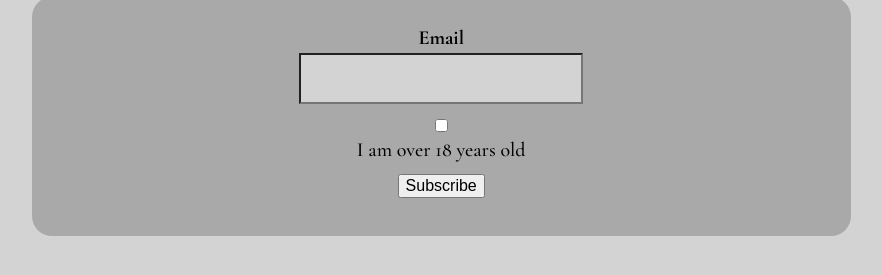
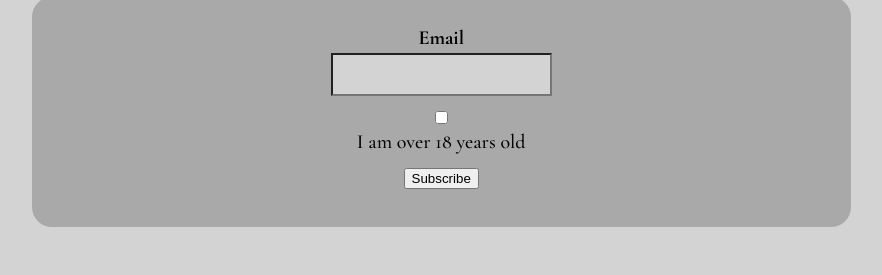
Before and after one commit to eprzystal/imtd_lab3, a plain HTML site: page index.html in a window 1280 px wide. Shown: the part 139-414 px from the top of the page, without its empty margins (186-1068 px from the left). Drawn offline with nearby package versions, Linux system fonts and the light colour scheme; a web font is replaced by a local one.

Commit message:
change reset.css

```diff
--- a/css/_normalize-form.css
+++ /dev/null
@@ -1,169 +0,0 @@
-/*! normalize.css v5.0.0 | MIT License | github.com/necolas/normalize.css */
-
-/* Forms
-   ========================================================================== */
-
-/**
- * 1. Change the font styles in all browsers (opinionated).
- * 2. Remove the margin in Firefox and Safari.
- */
-
-button,
-input,
-optgroup,
-select,
-textarea {
-  font-family: sans-serif; /* 1 */
-  font-size: 100%; /* 1 */
-  line-height: 1.15; /* 1 */
-  margin: 0; /* 2 */
-}
-
-/**
- * Show the overflow in IE.
- * 1. Show the overflow in Edge.
- */
-
-button,
-input { /* 1 */
-  overflow: visible;
-}
-
-/**
- * Remove the inheritance of text transform in Edge, Firefox, and IE.
- * 1. Remove the inheritance of text transform in Firefox.
- */
-
-button,
-select { /* 1 */
-  text-transform: none;
-}
-
-/**
- * 1. Prevent a WebKit bug where (2) destroys native `audio` and `video`
- *    controls in Android 4.
- * 2. Correct the inability to style clickable types in iOS and Safari.
- */
-
-button,
-html [type="button"], /* 1 */
-[type="reset"],
-[type="submit"] {
-  -webkit-appearance: button; /* 2 */
-}
-
-/**
- * Remove the inner border and padding in Firefox.
- */
-
-button::-moz-focus-inner,
-[type="button"]::-moz-focus-inner,
-[type="reset"]::-moz-focus-inner,
-[type="submit"]::-moz-focus-inner {
-  border-style: none;
-  padding: 0;
-}
-
-/**
- * Restore the focus styles unset by the previous rule.
- */
-
-button:-moz-focusring,
-[type="button"]:-moz-focusring,
-[type="reset"]:-moz-focusring,
-[type="submit"]:-moz-focusring {
-  outline: 1px dotted ButtonText;
-}
-
-/**
- * Change the border, margin, and padding in all browsers (opinionated).
- */
-
-fieldset {
-  border: 1px solid #c0c0c0;
-  margin: 0 2px;
-  padding: 0.35em 0.625em 0.75em;
-}
-
-/**
- * 1. Correct the text wrapping in Edge and IE.
- * 2. Correct the color inheritance from `fieldset` elements in IE.
- * 3. Remove the padding so developers are not caught out when they zero out
- *    `fieldset` elements in all browsers.
- */
-
-legend {
-  box-sizing: border-box; /* 1 */
-  color: inherit; /* 2 */
-  display: table; /* 1 */
-  max-width: 100%; /* 1 */
-  padding: 0; /* 3 */
-  white-space: normal; /* 1 */
-}
-
-/**
- * 1. Add the correct display in IE 9-.
- * 2. Add the correct vertical alignment in Chrome, Firefox, and Opera.
- */
-
-progress {
-  display: inline-block; /* 1 */
-  vertical-align: baseline; /* 2 */
-}
-
-/**
- * Remove the default vertical scrollbar in IE.
- */
-
-textarea {
-  overflow: auto;
-}
-
-/**
- * 1. Add the correct box sizing in IE 10-.
- * 2. Remove the padding in IE 10-.
- */
-
-[type="checkbox"],
-[type="radio"] {
-  box-sizing: border-box; /* 1 */
-  padding: 0; /* 2 */
-}
-
-/**
- * Correct the cursor style of increment and decrement buttons in Chrome.
- */
-
-[type="number"]::-webkit-inner-spin-button,
-[type="number"]::-webkit-outer-spin-button {
-  height: auto;
-}
-
-/**
- * 1. Correct the odd appearance in Chrome and Safari.
- * 2. Correct the outline style in Safari.
- */
-
-[type="search"] {
-  -webkit-appearance: textfield; /* 1 */
-  outline-offset: -2px; /* 2 */
-}
-
-/**
- * Remove the inner padding and cancel buttons in Chrome and Safari on macOS.
- */
-
-[type="search"]::-webkit-search-cancel-button,
-[type="search"]::-webkit-search-decoration {
-  -webkit-appearance: none;
-}
-
-/**
- * 1. Correct the inability to style clickable types in iOS and Safari.
- * 2. Change font properties to `inherit` in Safari.
- */
-
-::-webkit-file-upload-button {
-  -webkit-appearance: button; /* 1 */
-  font: inherit; /* 2 */
-}
--- /dev/null
+++ b/css/_reset.css
@@ -0,0 +1,51 @@
+/* http://meyerweb.com/eric/tools/css/reset/
+   v2.0 | 20110126
+   License: none (public domain)
+*/
+
+html, body, div, span, applet, object, iframe,
+h1, h2, h3, h4, h5, h6, p, blockquote, pre,
+a, abbr, acronym, address, big, cite, code,
+del, dfn, em, img, ins, kbd, q, s, samp,
+small, strike, strong, sub, sup, tt, var,
+b, u, i, center,
+dl, dt, dd, ol, ul, li,
+fieldset, form, label, legend,
+table, caption, tbody, tfoot, thead, tr, th, td,
+article, aside, canvas, details, embed,
+figure, figcaption, footer, header, hgroup,
+menu, nav, output, ruby, section, summary,
+time, mark, audio, video {
+	margin: 0;
+	padding: 0;
+	border: 0;
+	font-size: 100%;
+	font: inherit;
+	vertical-align: baseline;
+}
+/* HTML5 display-role reset for older browsers */
+article, aside, details, figcaption, figure,
+footer, header, hgroup, main, menu, nav, section {
+	display: block;
+}
+html {
+	line-height: 1;
+}
+body {
+  line-height: inherit;
+}
+ol, ul {
+	list-style: none;
+}
+blockquote, q {
+	quotes: none;
+}
+blockquote:before, blockquote:after,
+q:before, q:after {
+	content: '';
+	content: none;
+}
+table {
+	border-collapse: collapse;
+	border-spacing: 0;
+}
--- a/index.html
+++ b/index.html
@@ -6,7 +6,7 @@
   <meta name="viewport" content="width=device-width,initial-scale=1.0"/>
   <link rel="preconnect" href="https://fonts.gstatic.com">
   <link href="https://fonts.googleapis.com/css2?family=Cormorant+Garamond:wght@500;700&family=Days+One&display=swap" rel="stylesheet">
-  <link rel="stylesheet" media="screen" href="css/reset.css"/>
+  <link rel="stylesheet" media="screen" href="css/_reset.css"/>
   <link rel="stylesheet" media="screen" href="css/screen.css"/>
 </head>
 <body>
```
